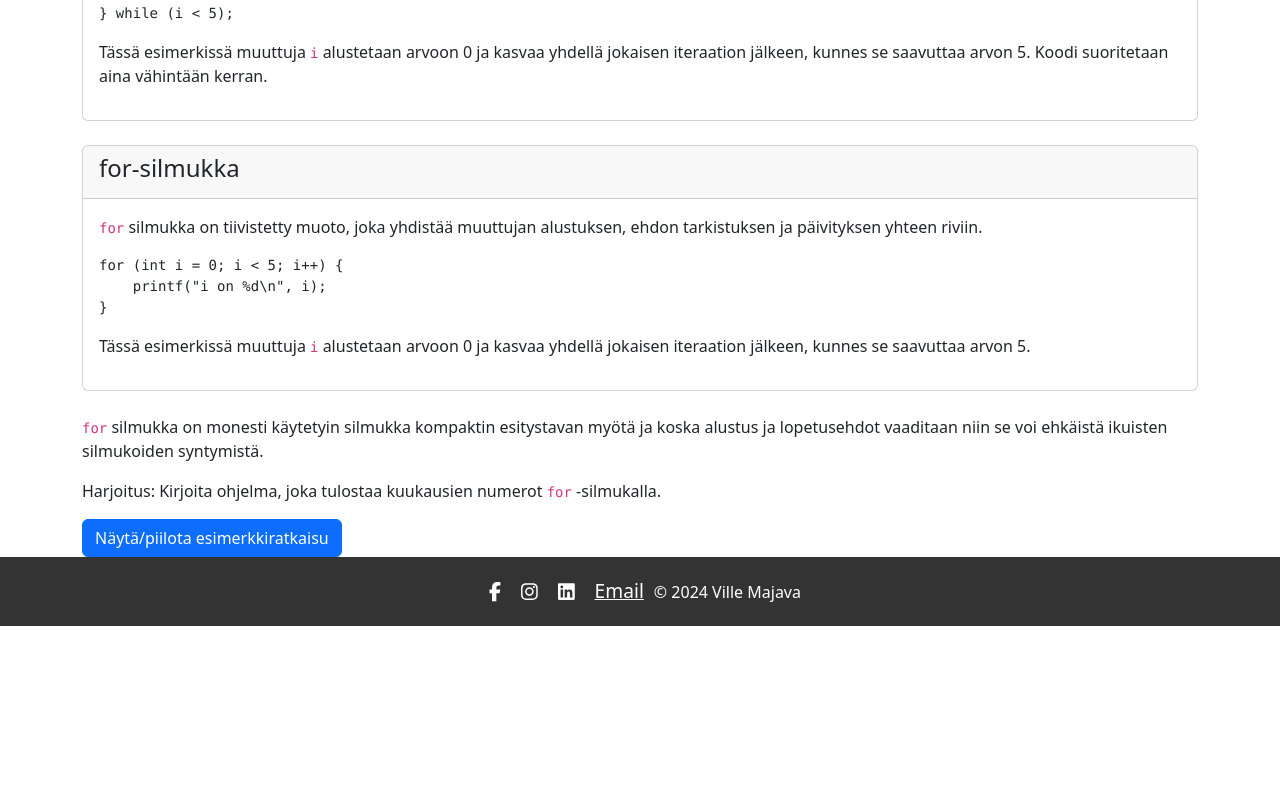
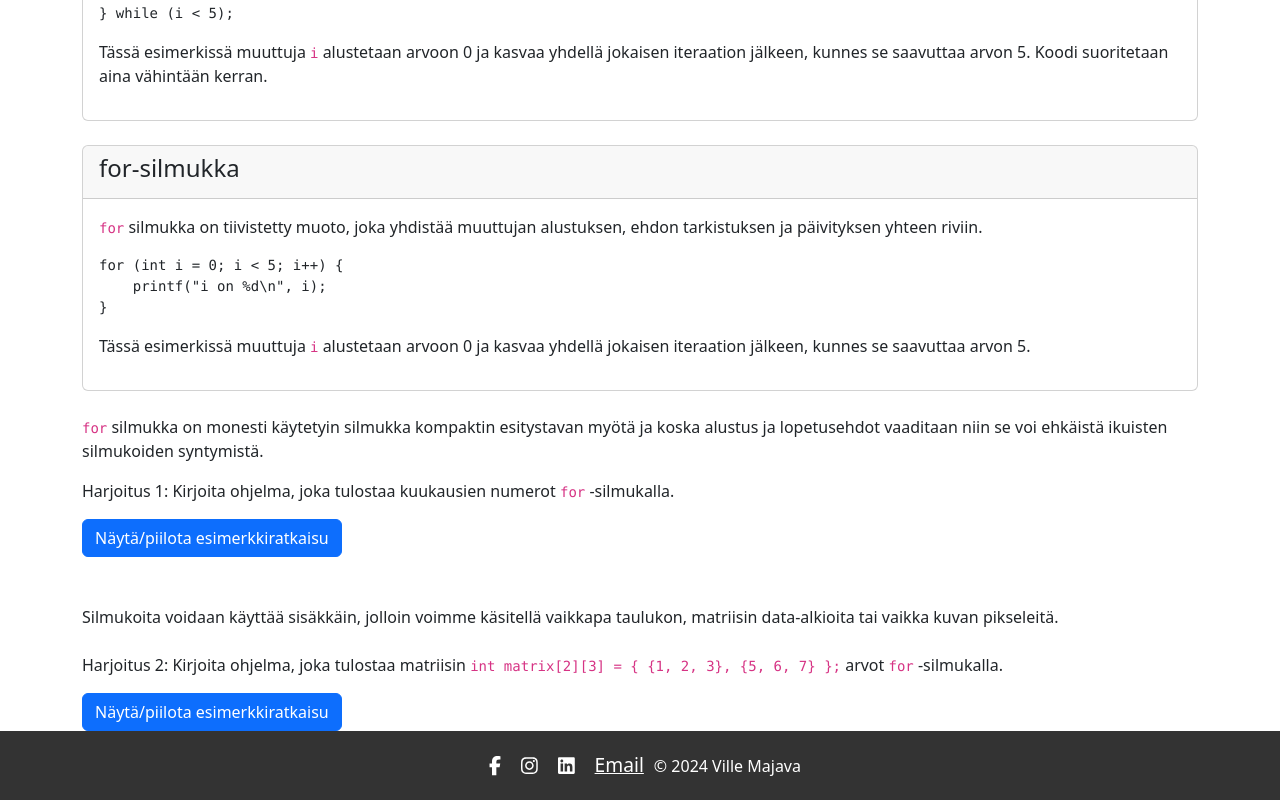
Before and after one commit to Vikke82/villem, a React (Create React App) app: page /silmukat in a window 1280 px wide. Shown: the part 1301-2101 px from the top of the page. Before the commit the page ends 1927 px from the top, so only its background shows below. Built offline with nearby package versions, Linux system fonts and the light colour scheme.

Commit message:
silmukat 3

```diff
--- a/src/pages/Ohjelmointi/Silmukat.jsx
+++ b/src/pages/Ohjelmointi/Silmukat.jsx
@@ -4,6 +4,7 @@ import { useState } from "react";
 
 const Silmukat = () => {
   const [open, setOpen] = useState(false);
+  const [open2, setOpen2] = useState(false);
   return (
     <Container>
       <h1 className="mt-5">Silmukat C-kielessä</h1>
@@ -134,7 +135,7 @@ do {
         ehkäistä ikuisten silmukoiden syntymistä.
       </p>
       <p>
-        Harjoitus: Kirjoita ohjelma, joka tulostaa kuukausien numerot{" "}
+        Harjoitus 1: Kirjoita ohjelma, joka tulostaa kuukausien numerot{" "}
         <code>for</code> -silmukalla.
       </p>
 
@@ -150,19 +151,14 @@ do {
         <div id="example-collapse-text">
           <Card className="mt-4">
             <Card.Header>
-              <h4>while-silmukka</h4>
+              <h4>for-silmukka</h4>
             </Card.Header>
             <Card.Body>
               <Card.Text>
-                <p>
-                  <code>while</code> silmukka toistaa koodilohkon niin kauan
-                  kuin ehto on tosi.
-                </p>
+                <p>Yksi ratkaisu voisi olla seuraava:</p>
                 <pre>
-                  <code>{`int i = 0;
-while (i < 13) {
-    printf("i on %d\\n", i);
-    i++;
+                  <code>{`for (int i = 0; i < 13; i++) {
+    printf("Kuukausi %d\\n", i);
 }`}</code>
                 </pre>
                 <p>
@@ -175,6 +171,55 @@ while (i < 13) {
           </Card>
         </div>
       </Collapse>
+      <div className="mt-5"></div>
+      <p className="mb-4">
+        Silmukoita voidaan käyttää sisäkkäin, jolloin voimme käsitellä vaikkapa
+        taulukon, matriisin data-alkioita tai vaikka kuvan pikseleitä.
+      </p>
+
+      <p>
+        Harjoitus 2: Kirjoita ohjelma, joka tulostaa matriisin{" "}
+        <code>{`int matrix[2][3] = { {1, 2, 3}, {5, 6, 7} };`}</code> arvot{" "}
+        <code>for</code> -silmukalla.
+      </p>
+
+      <Button
+        onClick={() => setOpen2(!open2)}
+        aria-controls="example-collapse-text"
+        aria-expanded={open2}
+        variant="primary"
+      >
+        Näytä/piilota esimerkkiratkaisu
+      </Button>
+      <Collapse in={open2}>
+        <div id="example-collapse-text">
+          <Card className="mt-4">
+            <Card.Header>
+              <h4>for-silmukat matriisin arvojen tulostukseen</h4>
+            </Card.Header>
+            <Card.Body>
+              <Card.Text>
+                <p>Yksi ratkaisu voisi olla seuraava:</p>
+                <pre>
+                  <code>{`int matrix[2][3] = { {1, 2, 3}, {5, 6, 7} };
+
+int i, j;
+for (i = 0; i < 2; i++) {
+  for (j = 0; j < 3; j++) {
+    printf("%d", matrix[i][j]);
+  }
+}`}</code>
+                </pre>
+                <p>
+                  Tässä esimerkissä muuttuja <code>i</code> iteroi matriisin
+                  rivinumerot ja <code>j</code> sarakenumerot. Tämä tulostaa
+                  kaikki matriisin arvot.
+                </p>
+              </Card.Text>
+            </Card.Body>
+          </Card>
+        </div>
+      </Collapse>
     </Container>
   );
 };
```
